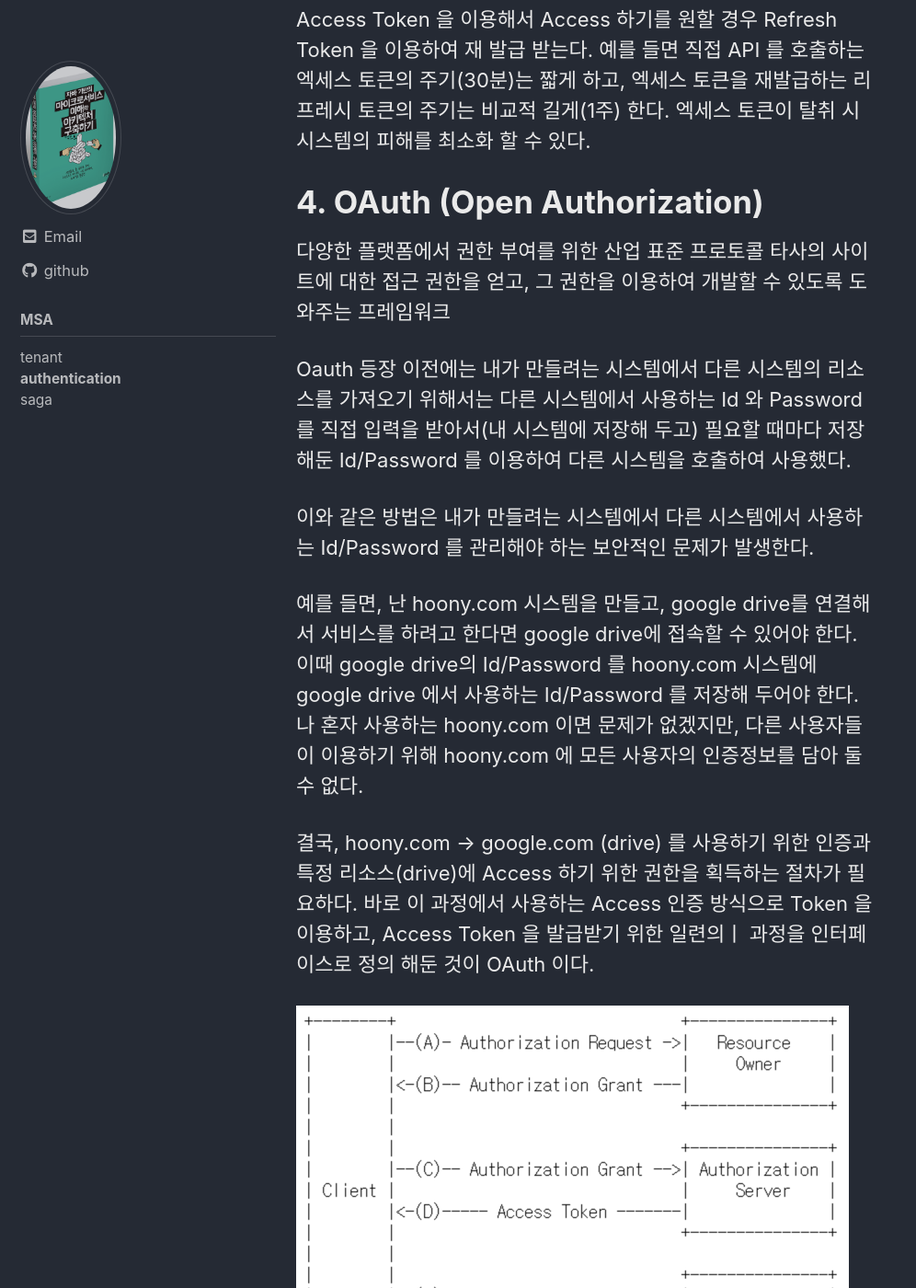
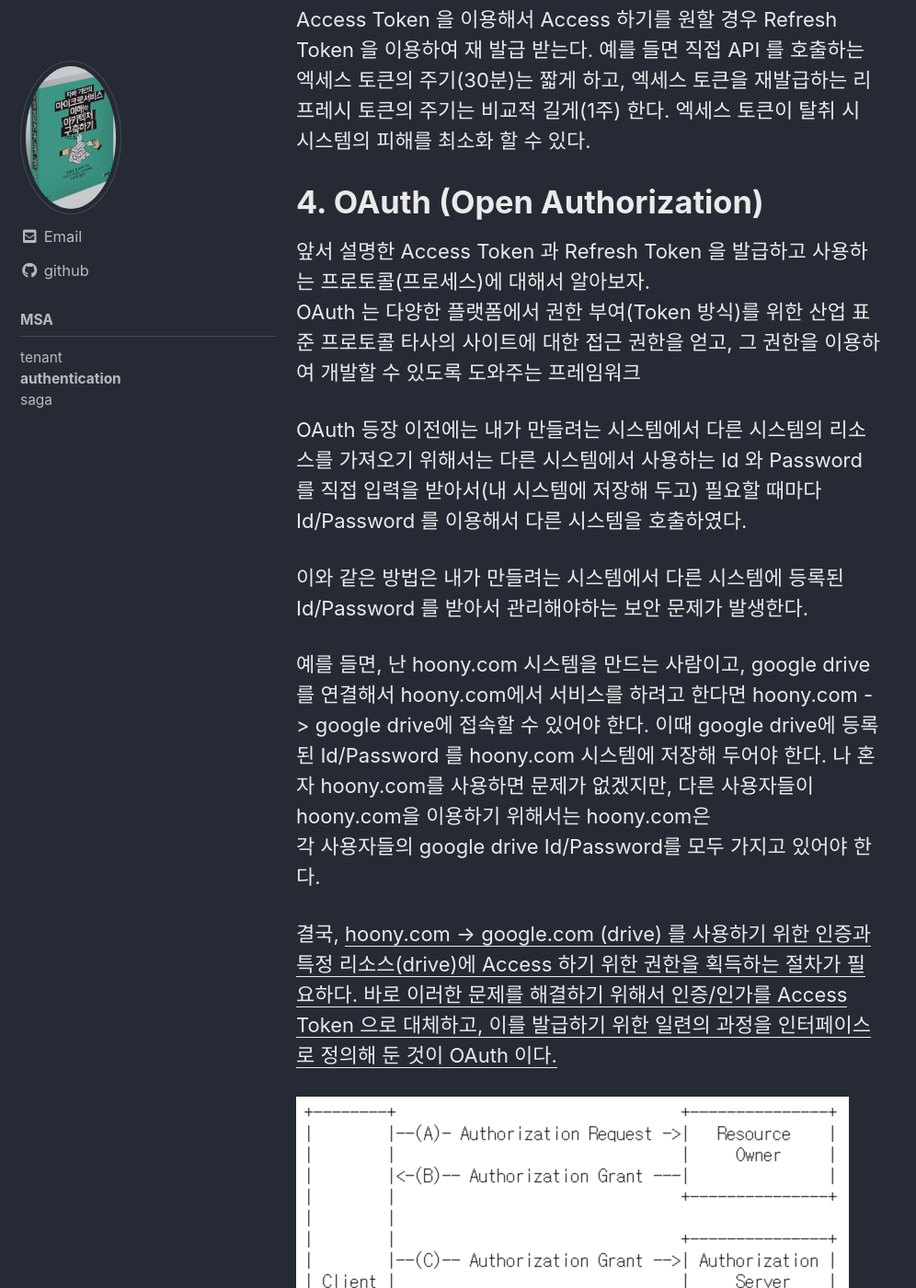
Before and after one commit to architectstory/architectstory.github.io, a Jekyll site: the page built from _posts/msa/2023-09-28-authentication.md, in a window 1280 px wide and 1400 px high, scrolled down 5948 px. Shown: the whole window at 92% size, without its empty margins (0-996 px from the left). Built offline with Jekyll 4.4.1, drawn with Linux system fonts in a browser that asks for light colours; cached includes are drawn as plain includes; some of the changed text lies outside the part shown.

Commit message:
add OAuth

```diff
--- a/_posts/msa/2023-09-28-authentication.md
+++ b/_posts/msa/2023-09-28-authentication.md
@@ -104,26 +104,25 @@ Refresh Token 을 이용하여 재 발급 받는다.
 엑세스 토큰이 탈취 시 시스템의 피해를 최소화 할 수 있다.
 
 # 4. OAuth (Open Authorization)
-다양한 플랫폼에서 권한 부여를 위한 산업 표준 프로토콜
+앞서 설명한 Access Token 과 Refresh Token 을 발급하고 사용하는 프로토콜(프로세스)에 대해서 알아보자.
+OAuth 는 다양한 플랫폼에서 권한 부여(Token 방식)를 위한 산업 표준 프로토콜
 타사의 사이트에 대한 접근 권한을 얻고, 그 권한을 이용하여 개발할 수 있도록 도와주는 프레임워크
 
-Oauth 등장 이전에는 내가 만들려는 시스템에서 다른 시스템의 리소스를 가져오기 위해서는
+OAuth 등장 이전에는 내가 만들려는 시스템에서 다른 시스템의 리소스를 가져오기 위해서는
 다른 시스템에서 사용하는 Id 와 Password 를 직접 입력을 받아서(내 시스템에 저장해 두고)
-필요할 때마다 저장해둔 Id/Password 를 이용하여 다른 시스템을 호출하여 사용했다.
+필요할 때마다 Id/Password 를 이용해서 다른 시스템을 호출하였다.
 
-이와 같은 방법은 내가 만들려는 시스템에서 다른 시스템에서 사용하는 Id/Password 를 관리해야 하는 보안적인 문제가 발생한다.
+이와 같은 방법은 내가 만들려는 시스템에서 다른 시스템에 등록된 Id/Password 를 받아서 관리해야하는  보안 문제가 발생한다.
 
-예를 들면,
-난 hoony.com 시스템을 만들고, google drive를 연결해서 서비스를 하려고 한다면
-google drive에 접속할 수 있어야 한다.
-이때 google drive의 Id/Password 를 hoony.com 시스템에
-google drive 에서 사용하는 Id/Password 를 저장해 두어야 한다.
-나 혼자 사용하는 hoony.com 이면 문제가 없겠지만, 다른 사용자들이 이용하기 위해 hoony.com 에 모든 사용자의 인증정보를
-담아 둘 수 없다.
+예를 들면, 난 hoony.com 시스템을 만드는 사람이고, google drive를 연결해서 hoony.com에서 서비스를 하려고 한다면
+hoony.com -> google drive에 접속할 수 있어야 한다.
+이때 google drive에 등록된 Id/Password 를 hoony.com 시스템에 저장해 두어야 한다.
+나 혼자 hoony.com를 사용하면 문제가 없겠지만, 다른 사용자들이 hoony.com을 이용하기 위해서는 hoony.com은
+각 사용자들의 google drive Id/Password를 모두 가지고 있어야 한다.
 
-결국, hoony.com -> google.com (drive) 를 사용하기 위한 인증과 특정 리소스(drive)에 Access 하기 위한 권한을
-획득하는 절차가 필요하다. 바로 이 과정에서 사용하는 Access 인증 방식으로 Token 을 이용하고,
-Access Token 을 발급받기 위한 일련의ㅣ 과정을 인터페이스로 정의 해둔 것이 OAuth 이다.
+결국, <u>hoony.com -> google.com (drive) 를 사용하기 위한 인증과 특정 리소스(drive)에 Access 하기 위한 권한을
+획득하는 절차가 필요하다. 바로 이러한 문제를 해결하기 위해서 인증/인가를 Access Token 으로 대체하고,
+이를 발급하기 위한 일련의 과정을 인터페이스로 정의해 둔 것이 OAuth 이다.</u>
 
 ![microservice](/assets/images/authentication/authentication_oauth.png)
 
@@ -133,3 +132,9 @@ Access Token 을 발급받기 위한 일련의ㅣ 과정을 인터페이스로
 1. Authorization Server(권한 서버)에서 Client 와 부여 받은 권한에 대한 유효성을 검사 후 통과하면 Access Token 을 부여한다.
 1. Client 는 받아온 엑세스 토큰을 이용하여 Resource Owner 의 Resource 에 접근을 요청한다.
 1. Resource Server(자원 서버)는 해당 엑세스 토큰의 유효성을 검사한 후 통과하면 요청에 대한 Resource 를 Client 에 넘겨준다.
+
+자세한 내용은 아래의 링크 사이트 참고
+
+[OAuth2.0](https://inpa.tistory.com/entry/WEB-%F0%9F%93%9A-OAuth-20-%EA%B0%9C%EB%85%90-%F0%9F%92%AF-%EC%A0%95%EB%A6%AC){:target="_blank"}
+
+# 4. OAuth (Open Authorization)
```
